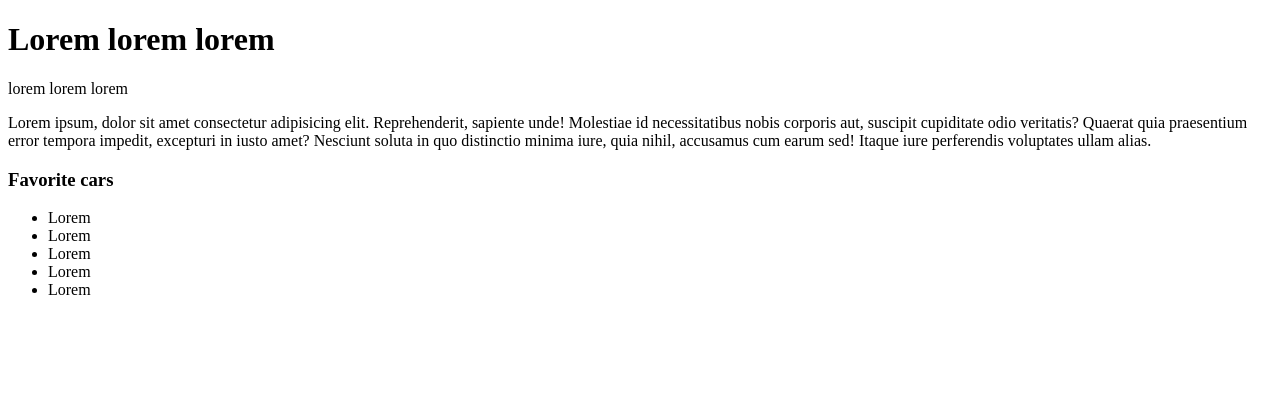
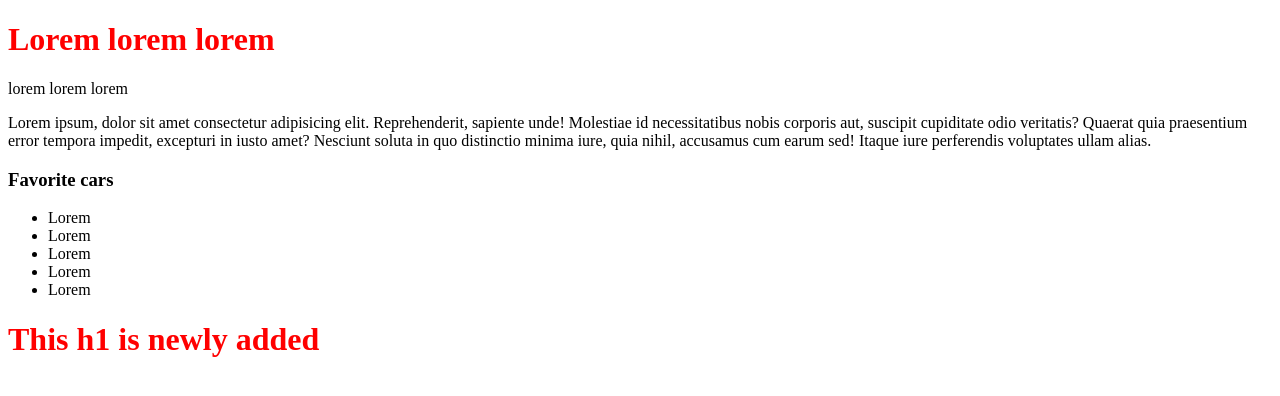
Before and after one commit to tooralscript/wm1_fall2023_sec2, a plain HTML site: page index.html in a window 1280 px wide. Drawn offline with Linux system fonts and the light colour scheme.

Commit message:
style.css file added, and new h1added to index.html

```diff
--- a/index.html
+++ b/index.html
@@ -4,6 +4,7 @@
 <head>
   <meta charset="UTF-8">
   <meta name="viewport" content="width=device-width, initial-scale=1.0">
+  <link rel="stylesheet" href="style.css">
   <title>Document</title>
 </head>
 
@@ -26,6 +27,8 @@
     <li>Lorem</li>
   </ul>
 
+  <h1>This h1 is newly added</h1>
+
 </body>
 
 </html>
--- /dev/null
+++ b/style.css
@@ -0,0 +1,3 @@
+h1 {
+  color: red;
+}
```
Also changed, not shown: 1 other file.
